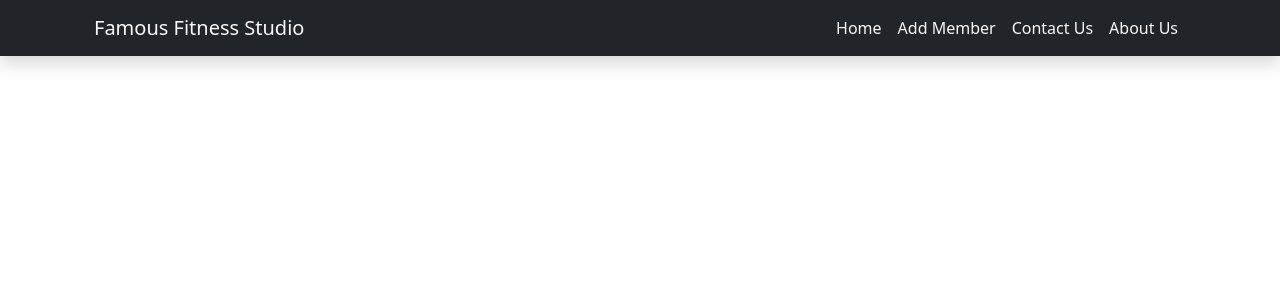
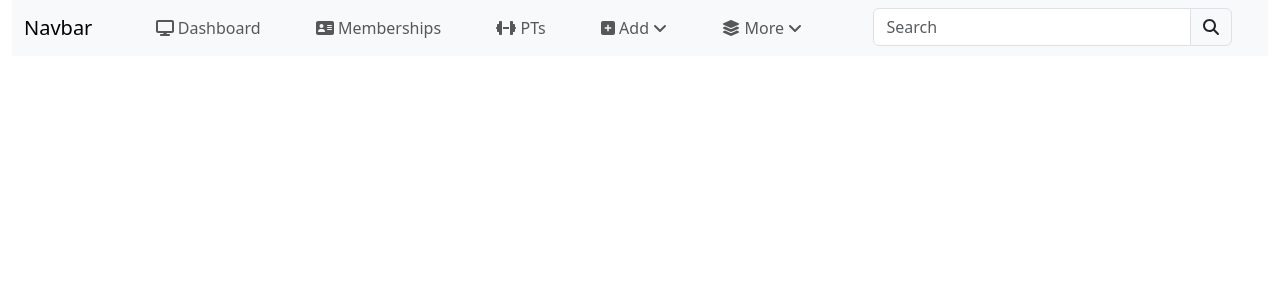
Before and after one commit to divyaranjan12599/gym-data-management, a React (Create React App) app: page / in a window 1280 px wide. Shown: the top 300 px of the page. Built offline with nearby package versions, Linux system fonts and the light colour scheme.

Commit message:
Navbar changes

```diff
--- a/src/App.css
+++ b/src/App.css
@@ -36,3 +36,21 @@
     transform: rotate(360deg);
   }
 }
+
+.navbar-nav .nav-link {
+  transition: all 0.2s ease-in-out; /* Add transition */
+}
+
+.nav-link{
+  &:hover{
+    transform: scale(1.1);
+  }
+  &:active{
+    transform: scale(0.9);
+  }
+}
+
+/*
+.nav-item .active{
+  color: red!important;
+} */
--- a/src/App.js
+++ b/src/App.js
@@ -4,12 +4,13 @@ import About from './components/pages/about';
 import Contact from './components/pages/contact';
 import Navbar from "./components/inc/navbar";
 import Add from "./components/pages/add";
-import { BrowserRouter as Router, Route, Routes} from "react-router-dom";
+import "./App.css"
+import { BrowserRouter as Router, Route, Routes } from "react-router-dom";
 
 function App() {
   return (
     <Router>
-    <div>
+      <div class="container-fluid">
         <Navbar />
         <Routes>
           <Route path="/add_member" element={<Add />}>
--- a/src/components/inc/navbar.js
+++ b/src/components/inc/navbar.js
@@ -1,61 +1,104 @@
-import React from "react";
+import React, { useState } from "react";
 import { Link } from "react-router-dom";
+import { FontAwesomeIcon } from '@fortawesome/react-fontawesome'
+import { faSearch, faAddressCard, faLayerGroup, faSquarePlus, faDisplay, faDumbbell, faAngleDown, faAngleUp} from '@fortawesome/free-solid-svg-icons'
 
 function Navbar() {
+  const [isDropdownOpen1, setIsDropdownOpen1] = useState(false);
+  const [isDropdownOpen2, setIsDropdownOpen2] = useState(false);
+
+  const handleDropdownToggle = (isOpen, num) => {
+    if(num === 1)
+      setIsDropdownOpen1(isOpen);
+    if(num === 2)
+      setIsDropdownOpen2(isOpen);
+  };
   return (
-    <div className="navbar-light bg-dark shadow">
-      <div className="container">
-        <div className="row">
-          <div className="col-md-12">
-            <nav class="navbar navbar-expand-lg">
+    <nav class="navbar navbar-expand-lg bg-body-tertiary">
       <div class="container-fluid">
-                <a class="navbar-brand text-light" href="#">
-                  Famous Fitness Studio
-                </a>
-                <button
-                  class="navbar-toggler"
-                  type="button"
-                  data-bs-toggle="collapse"
-                  data-bs-target="#navbarSupportedContent"
-                  aria-controls="navbarSupportedContent"
-                  aria-expanded="false"
-                  aria-label="Toggle navigation"
-                >
+        <a class="navbar-brand" to="#">Navbar</a>
+        <button class="navbar-toggler" type="button" data-bs-toggle="collapse" data-bs-target="#navbarSupportedContent" aria-controls="navbarSupportedContent" aria-expanded="false" aria-label="Toggle navigation">
           <span class="navbar-toggler-icon"></span>
         </button>
-                <div
-                  class="collapse navbar-collapse"
-                  id="navbarSupportedContent"
-                >
-                  <ul class="navbar-nav ms-auto mb-2 mb-lg-0">
+        <div class="collapse navbar-collapse" id="navbarSupportedContent">
+          <div class="row w-100">
+            <div class="col-lg-8">
+              <ul class="navbar-nav me-auto mb-2 mb-lg-0 d-flex justify-content-evenly">
                 <li class="nav-item">
-                      <Link to="/home" class="nav-link active text-light">
-                        Home
+                  <Link to="/home" class="nav-link">
+                  <FontAwesomeIcon icon={faDisplay} /> Dashboard
                   </Link>
                 </li>
                 <li class="nav-item">
-                      <Link to="/add_member" class="nav-link active text-light">
-                        Add Member
+                  <Link to="/" class="nav-link">
+                  <FontAwesomeIcon icon={faAddressCard}/> Memberships
                   </Link>
                 </li>
                 <li class="nav-item">
-                      <Link to="/contact" class="nav-link active text-light">
+                  <Link to="/" class="nav-link">
+                  <FontAwesomeIcon icon={faDumbbell} /> PTs
+                  </Link>
+                </li>
+                <li class="nav-item dropdown" onMouseEnter={() => handleDropdownToggle(true, 1)} onMouseLeave={() => handleDropdownToggle(false, 1)}>
+                  <a class="nav-link" role="button" aria-expanded="false">
+                  <FontAwesomeIcon icon={faSquarePlus} /> Add {!isDropdownOpen1 ?<FontAwesomeIcon icon={faAngleDown} />:<FontAwesomeIcon icon={faAngleUp} />}
+                  </a>
+                  <ul className={`dropdown-menu ${isDropdownOpen1 ? 'show' : ''}`}>
+                    <li><Link class="dropdown-item" to="/add_member">
+                      Add Members</Link>
+                    </li>
+                    <li><Link class="dropdown-item" to="#">
+                      Add Staff</Link>
+                    </li>
+                    <li><Link class="dropdown-item" to="#">
+                      Add Pts</Link>
+                    </li>
+                  </ul>
+                </li>
+                <li class="nav-item dropdown" onMouseEnter={() => handleDropdownToggle(true, 2)} onMouseLeave={() => handleDropdownToggle(false, 2)}>
+                  <a class="nav-link" role="button" aria-expanded="false">
+                  <FontAwesomeIcon icon={faLayerGroup}/> More {!isDropdownOpen2 ?<FontAwesomeIcon icon={faAngleDown}/>:<FontAwesomeIcon icon={faAngleUp} />}
+                  </a>
+                  <ul className={`dropdown-menu ${isDropdownOpen2 ? 'show' : ''}`}>
+                    <li><Link class="dropdown-item" to="#">
+                      Staff</Link>
+                    </li>
+                    <li><Link class="dropdown-item" to="#">
+                      PT Members</Link>
+                    </li>
+                    <li><Link class="dropdown-item" to="#">
+                      Recent Memberships</Link>
+                    </li>
+                    <li><Link class="dropdown-item" to="#">
+                      Staff Attendance</Link>
+                    </li>
+                  </ul>
+                </li>
+                {/* <li class="nav-item">
+                  <Link to="/contact" class="nav-link active">
                     Contact Us
                   </Link>
                 </li>
+
                 <li class="nav-item">
-                      <Link to="/about" class="nav-link active text-light">
+                  <Link to="/about" class="nav-link active">
                     About Us
                   </Link>
-                    </li>
+                </li> */}
               </ul>
             </div>
+            <div class="col-lg-4">
+              <form className="d-flex nav-search-bar" role="search">
+                <div className="input-group">
+                  <input className="form-control" type="search" placeholder="Search" aria-label="Search" />
+                  <span className="input-group-text"><FontAwesomeIcon icon={faSearch} /></span>
                 </div>
-            </nav>
+              </form>
             </div>
           </div>
         </div>
       </div>
+    </nav>
   );
 }
 
```
Also changed, not shown: package.json (+8 -1 lines), 1 other file (tests, documents, lock files or other folders). Lines whose indentation alone changed are shown as unchanged.
